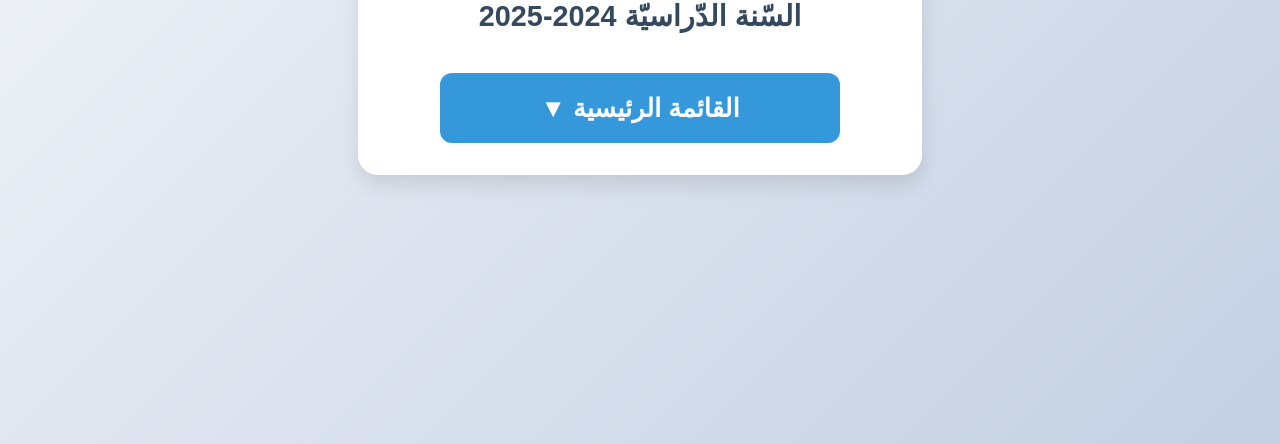
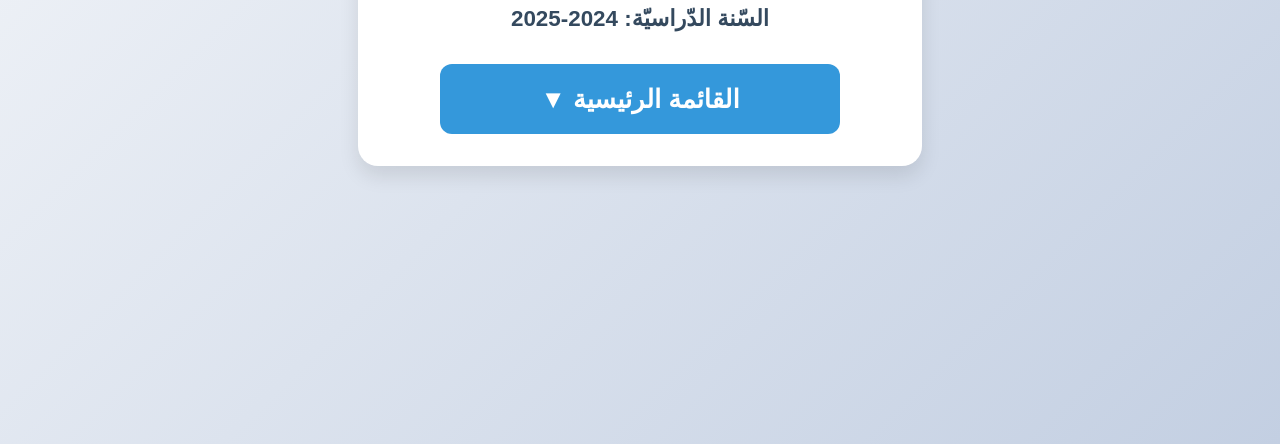
Before and after one commit to 0a5i5/Hedi, a plain HTML site: page index.html in a window 1280 px wide. Shown: the part 396-840 px from the top of the page. Drawn offline with Linux system fonts and the light colour scheme.

Commit message:
Update index.html

```diff
--- a/index.html
+++ b/index.html
@@ -37,10 +37,11 @@
 
         .academic-year {
             color: #34495e;
-            font-size: 1.8rem;
-            margin: 1rem 0 2.5rem 0;
+            font-size: 1.4rem;
+            margin: 0.8rem 0 2rem 0;
             font-weight: bold;
             padding: 0 10px;
+            white-space: nowrap;
         }
 
         .dropdown {
@@ -103,7 +104,7 @@
             }
 
             .academic-year {
-                font-size: 1.5rem;
+                font-size: 1.2rem;
             }
 
             .dropbtn, .dropdown-content a {
@@ -132,7 +133,7 @@
 <body>
     <div class="container">
         <h1>المدرسة الإعداديّة بمطماطة</h1>
-        <div class="academic-year">السّنة الدّراسيّة 2024-2025</div>
+        <div class="academic-year">السّنة الدّراسيّة: 2024-2025</div>
         <div class="dropdown">
             <button class="dropbtn">القائمة الرئيسية ▼</button>
             <div class="dropdown-content">
```
